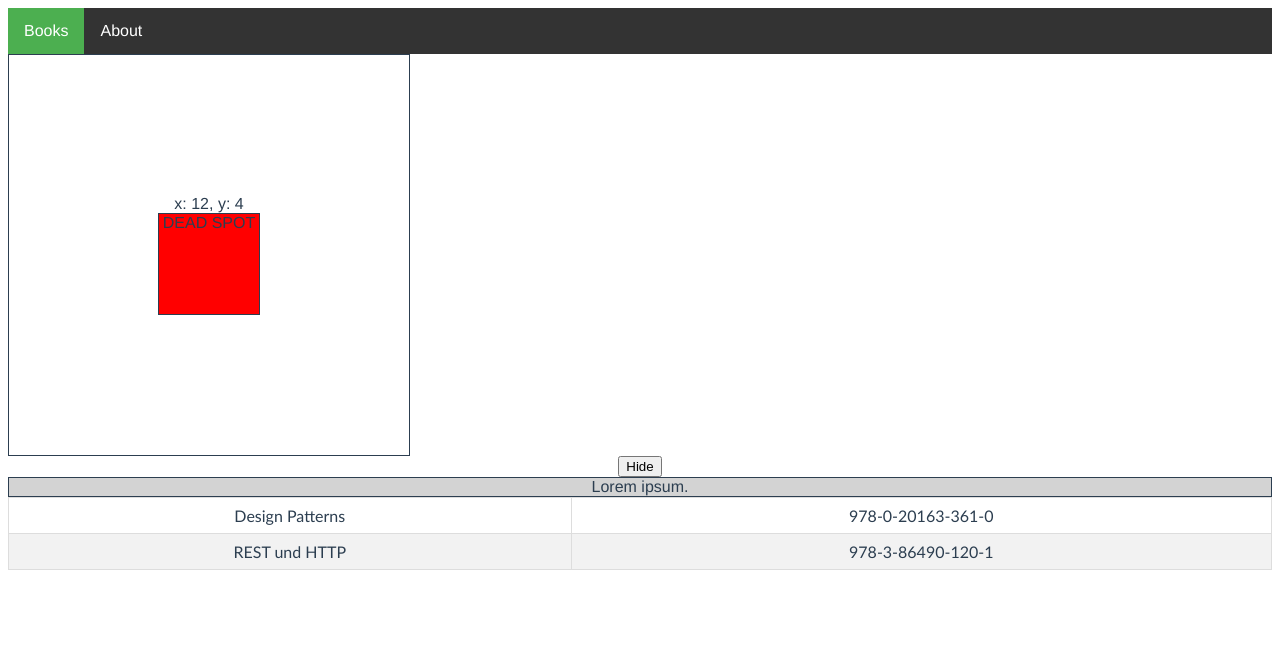
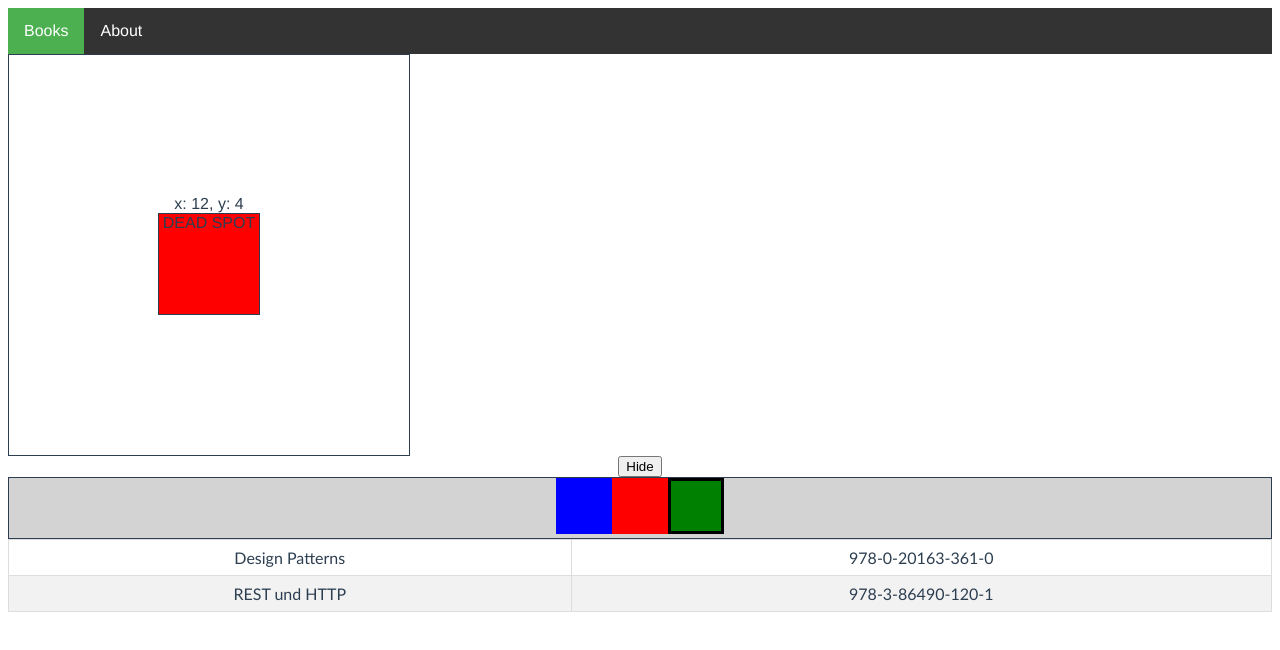
Before and after one commit to workshops-de/vuejs3-workshop, a Vue app: page / in a window 1280 px wide. Shown: the top 650 px of the page. Built offline with nearby package versions, Linux system fonts and the light colour scheme.

Commit message:
Create different colored boxes

```diff
--- a/src/components/InfoBox.vue
+++ b/src/components/InfoBox.vue
@@ -4,7 +4,9 @@
     <span v-else>Show</span>
   </button>
   <div class="container" v-show="isVisible">
-    Lorem ipsum.
+    <div :class="['box', blueClass]"></div>
+    <div :class="{ box: true, red: isRed }"></div>
+    <div class="box" :class="borderedBox" @click="update"></div>
   </div>
 </template>
 
@@ -15,15 +17,52 @@ export default defineComponent({
   name: 'InfoBox',
   data() {
     return {
-      isVisible: true
+      isVisible: true,
+      blueClass: 'blue',
+      isRed: true,
+      clicked: false
     };
+  },
+  methods: {
+    update() {
+      this.clicked = true;
+    }
+  },
+  computed: {
+    borderedBox() {
+      return {
+        green: !this.clicked,
+        border: !this.clicked,
+        blue: this.clicked
+      };
+    }
   }
 });
 </script>
 
-<style lang="scss">
+<style lang="scss" scoped>
 .container {
   border: 1px solid;
   background-color: lightgrey;
 }
+
+.box {
+  width: 50px;
+  height: 50px;
+  display: inline-block;
+  background-color: gray;
+  border: 3px solid transparent;
+}
+.red {
+  background-color: red;
+}
+.blue {
+  background-color: blue;
+}
+.green {
+  background-color: green;
+}
+.border {
+  border: 3px solid black;
+}
 </style>
```
